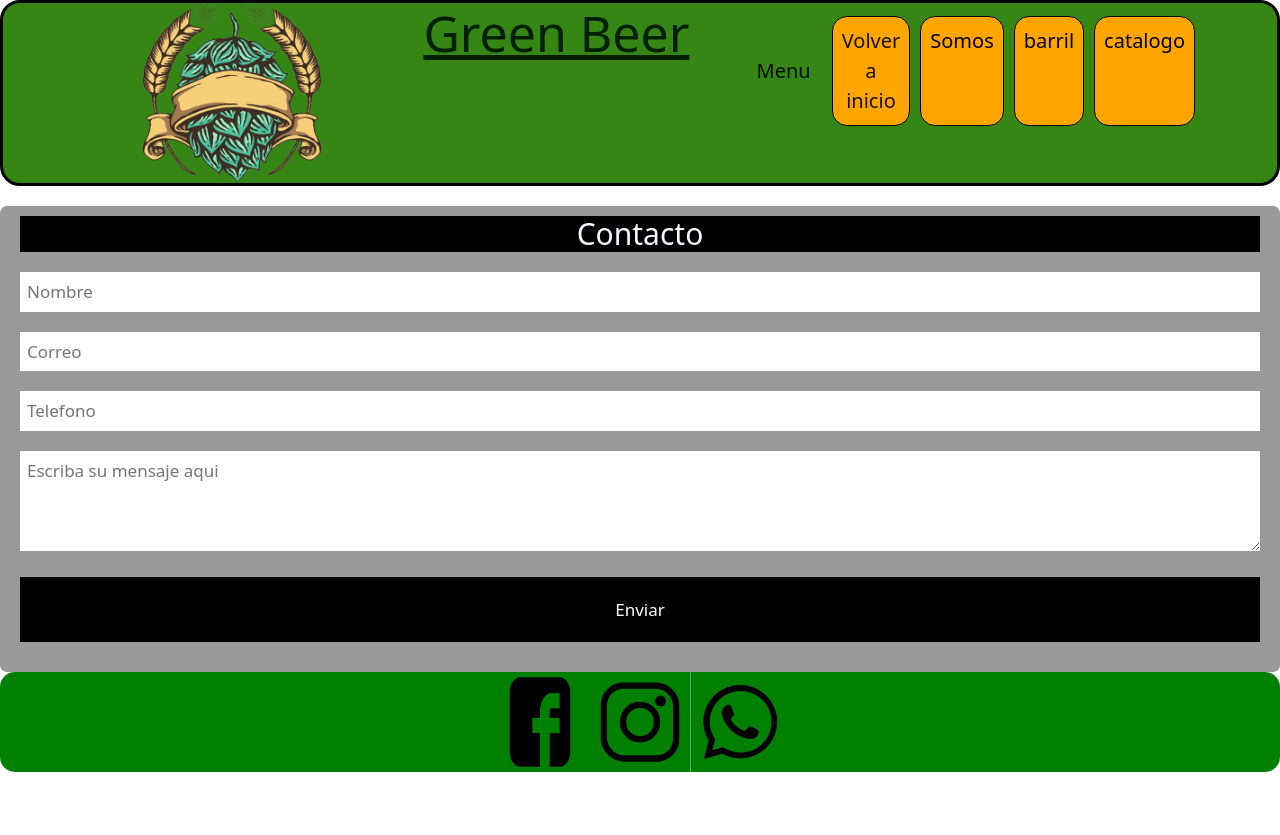
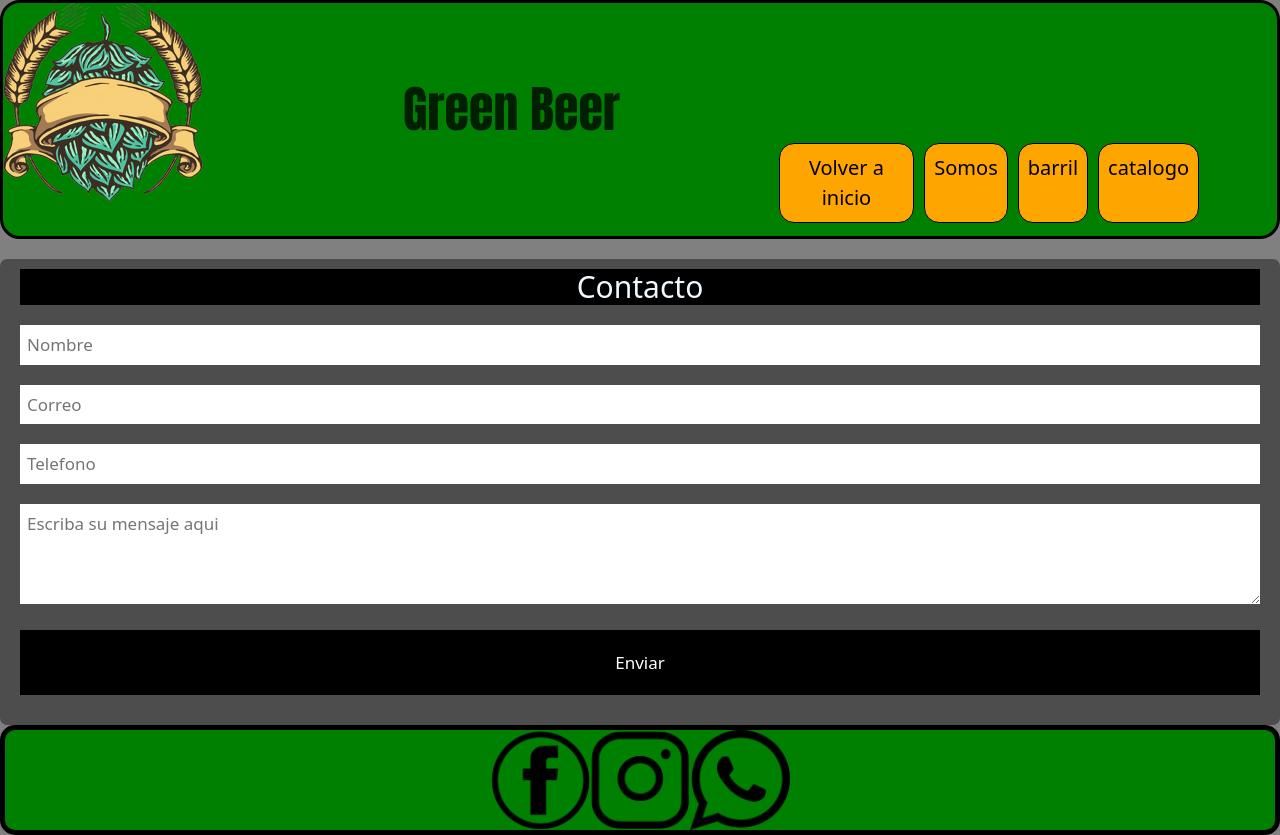
Before and after one commit to GasparCabeza/GreenBeer-Cerveceria, a website: page pages/contacto.html in a window 1280 px wide. Before the commit the page ends 800 px from the top, so only its background shows below. Drawn offline with nearby package versions, Linux system fonts and the light colour scheme.

Commit message:
24 commit

```diff
--- a/pages/contacto.html
+++ b/pages/contacto.html
@@ -6,6 +6,9 @@
     <meta http-equiv="X-UA-Compatible" content="IE=edge">
     <link rel="stylesheet" href="https://cdn.jsdelivr.net/npm/bootstrap@5.2.0/dist/css/bootstrap.min.css">
     <meta name="viewport" content="width=device-width, initial-scale=1.0">
+    <meta name="description"
+    content="Green beer es una cervecería donde encontraras las mejores cervezas y comida para su familia">
+  <meta name="keywords" content="formulario">
     <link rel="stylesheet" href="../css/styles.css">
     <title>Green Beer - Contacto</title>
 
@@ -13,18 +16,17 @@
 
 <body>
   <header>
-    <div class="container text-center">
-      <div class="row">
-        <div class="col">
+
+      <div class="header-1">
+        <div class="conteint-logo">
           <img id="imagen-logo" src="../imagnes/imagenes-index/logo.png" alt="Logo">
         </div>
-        <div class="col">
+        <div class="conteint-titulo">
           <h1 id="titulo">Green Beer</h1>
         </div>
-        <div class="col">
+        <div class="conteint-nav">
           <nav class="navbar navbar-expand-lg ">
             <div class="container-fluid">
-              <a class="navbar-brand" href="../index.html">Menu</a>
               <button class="navbar-toggler" type="button" data-bs-toggle="collapse"
                 data-bs-target="#navbarSupportedContent" aria-controls="navbarSupportedContent" aria-expanded="false"
                 aria-label="Toggle navigation">
@@ -62,14 +64,12 @@
       <textarea name="Mensaje" placeholder="Escriba su mensaje aqui"></textarea>
       <input type="button" value="Enviar" id="boton">
     </form>
-
-
   </main>
 
   <footer class="footer-index">
-    <img src="../imagnes/imagenes-footer/logo facebook.png" alt="facebook">
-    <img src="../imagnes/imagenes-footer/instagram.png" alt="instagram">
-    <img src="../imagnes/imagenes-footer/whatsApp.png" alt="whatsApp">
+    <img src="../imagnes/imagenes-footer/facebook.png" alt="facebook">
+    <img src="../imagnes/imagenes-footer/instragram.png" alt="instagram">
+    <img src="../imagnes/imagenes-footer/wpp.png" alt="whatsApp">
   </footer>
 
   <script src="https://cdn.jsdelivr.net/npm/bootstrap@5.2.0/dist/js/bootstrap.bundle.min.js"
--- a/scss/_header.scss
+++ b/scss/_header.scss
@@ -1,24 +1,40 @@
 header {
-    display: flex;
+    background-color: green;
     width: 100%;
-    background-color: $color-primario;
     border-radius: 20px;
     border: 3px solid black;
 
+    .header-1 {
+        width: 100%;
+        display: flex;
+        flex-direction: row;
+
+        .conteint-logo {
 
             img {
-        width: 60%;
+                width: 50%;
+            }
         }
 
+        .conteint-titulo {
+            position: relative;
+            justify-content: center;
+            align-items: center;
+            margin-top: 6%;
+
             h1 {
-        align-items: center;
                 color: rgb(1, 32, 1);
-        position: relative;
                 font-size: 50px;
-        text-decoration: underline;
-
+                font-family:Impact, Haettenschweiler, 'Arial Narrow Bold', sans-serif;
+            }
         }
 
+        .conteint-nav {
+            position: relative;
+            justify-content: center;
+            align-items: center;
+            margin-top: 10%;
+            padding-left: 10%;
 
             .navbar {
                 position: relative;
@@ -26,7 +42,6 @@ header {
 
                 .container-fluid {
                     position: relative;
-
                 }
 
                 ul {
@@ -49,3 +64,5 @@ header {
                 }
             }
         }
+    }
+}
--- a/scss/_main.scss
+++ b/scss/_main.scss
@@ -4,24 +4,24 @@
     flex-direction: column;
 
     img {
-
         width: 90%;
         margin: 30px;
         border: 5px solid black;
         border-radius: 15px;
 
         &:hover {
+            transition: transform .3s;
             transform: scale(0.9);
+
         }
     }
 
     a {
-        color: $color-primario;
+
         position: relative;
         display: flex;
         justify-content: center;
     }
-
 
     .top-imagenes {
         display: flex;
@@ -36,16 +36,14 @@
             transform: translateX(-50%) translateY(-50%);
             -webkit-text-stroke: 2px black;
             font-size: 40px;
-
+            color: green;
         }
     }
 }
 
 //MAIN-SOMOS
 .main-somos {
-
     align-items: center;
-
 
     .top-somos {
         display: flex;
@@ -62,7 +60,6 @@
             text-align: justify;
             font: oblique bold 120% cursive;
         }
-
     }
 
     .bot-somos {
@@ -144,7 +141,6 @@
 
 // MAIN-CONTACTOç
 .main-contacto {
-
     form {
         width: 100%;
         margin: auto;
@@ -153,7 +149,6 @@
         box-sizing: border-box;
         margin-top: 20px;
         border-radius: 7px;
-
     }
 
     h2 {
@@ -195,35 +190,27 @@
         &:hover {
             cursor: pointer;
         }
-
     }
 }
-
-
-
 
 
 @media (max-width: 768px) {
 
     //HEADER
     header {
-
         img {
             width: 60%;
-
         }
 
         h1 {
             position: relative;
             padding-left: 0%;
             font-size: 30px;
-
         }
 
         nav {
             position: relative;
             top: 0px;
-
         }
     }
 
@@ -231,7 +218,6 @@
     .body {
         padding-left: 300%;
     }
-
 
     .main-index {
         margin: 1%;
@@ -241,8 +227,6 @@
             width: 100%;
             height: 100%;
         }
-
-
     }
 
     //MAIN-SOMOS
@@ -264,7 +248,6 @@
             }
         }
 
-
         .bot-somos {
             display: flex;
             flex-direction: column;
@@ -273,12 +256,10 @@
                 width: 100%;
             }
         }
-
     }
 
     //MAIN-BARRIL
     .main-barril {
-
         img {
             border-radius: 15px;
             width: 95%;
@@ -296,22 +277,18 @@
         flex-direction: column;
 
         //FOOTER INDEX
-
         .footer-index {
             img {
                 width: 80px;
             }
         }
-
     }
-
 }
 
 @media (max-width: 320px) {
 
     //HEADER
     header {
-
         img {
             width: 60%;
 
@@ -321,7 +298,6 @@
             position: relative;
             padding-left: 0%;
             font-size: 30px;
-
         }
 
         nav {
@@ -333,7 +309,6 @@
 
     //MAIN-INDEX
     .main-index {
-
         img {
             width: 100%;
             height: 50%;
@@ -364,7 +339,6 @@
             }
         }
 
-
         .bot-somos {
             display: flex;
             flex-direction: column;
@@ -373,13 +347,12 @@
                 width: 100%;
             }
         }
+
         //FOOTER INDEX
-
         .footer-index {
             img {
                 width: 50px;
             }
         }
-
     }
 }
--- a/scss/_variables.scss
+++ b/scss/_variables.scss
@@ -1,8 +1,4 @@
 //variables
-$color-primario: #358615;
-$color-secondario: black;
-$color-terciario: hsl(0, 0%, 31%);
-$color-cuarto: rgb(25, 216, 25);
 $letra-fuente: 10px;
 
 $mapa-fondo:(
--- a/scss/footer.scss
+++ b/scss/footer.scss
@@ -5,6 +5,7 @@
     flex-direction: row;
       position: relative;
     justify-content: center;
+    border: 5px solid black;
     img{
        width: 100px;
     }
--- a/scss/styles.scss
+++ b/scss/styles.scss
@@ -1,7 +1,5 @@
 @import "./variables";
 @import "./mixing";
-@import "./bucles";
-@import "./each";
 @import "./header";
 @import "./main";
 @import "./footer.scss";
@@ -13,3 +11,6 @@
 .top-somos {
   @extend .bot-somos
 }
+body{
+  background-color: gray;
+}
```
Also changed, not shown: index.html (+17 -21 lines), pages/barril.html (+15 -10 lines), pages/catalogo.html (+14 -11 lines), pages/somos.html (+14 -10 lines), css/styles.css, imagnes/imagenes-footer/facebook.png (added), imagnes/imagenes-footer/instagram.png (deleted), imagnes/imagenes-footer/instragram.png (added), imagnes/imagenes-footer/logo facebook.png (deleted), imagnes/imagenes-footer/whatsApp.png (deleted), imagnes/imagenes-footer/wpp.png (added), scss/_bucles.scss (deleted), scss/_each.scss (deleted), 1 other file. Lines whose indentation alone changed are shown as unchanged.
